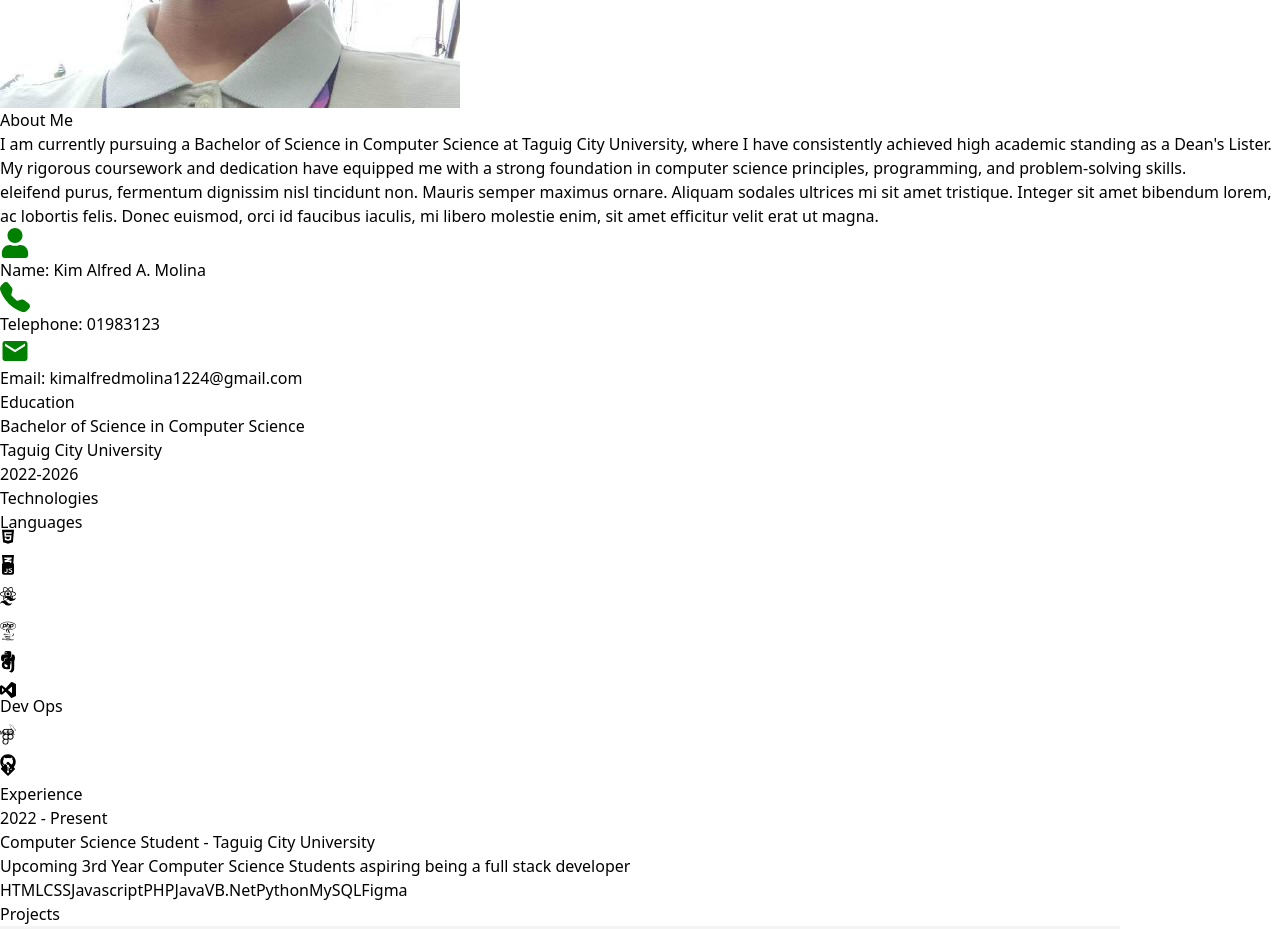
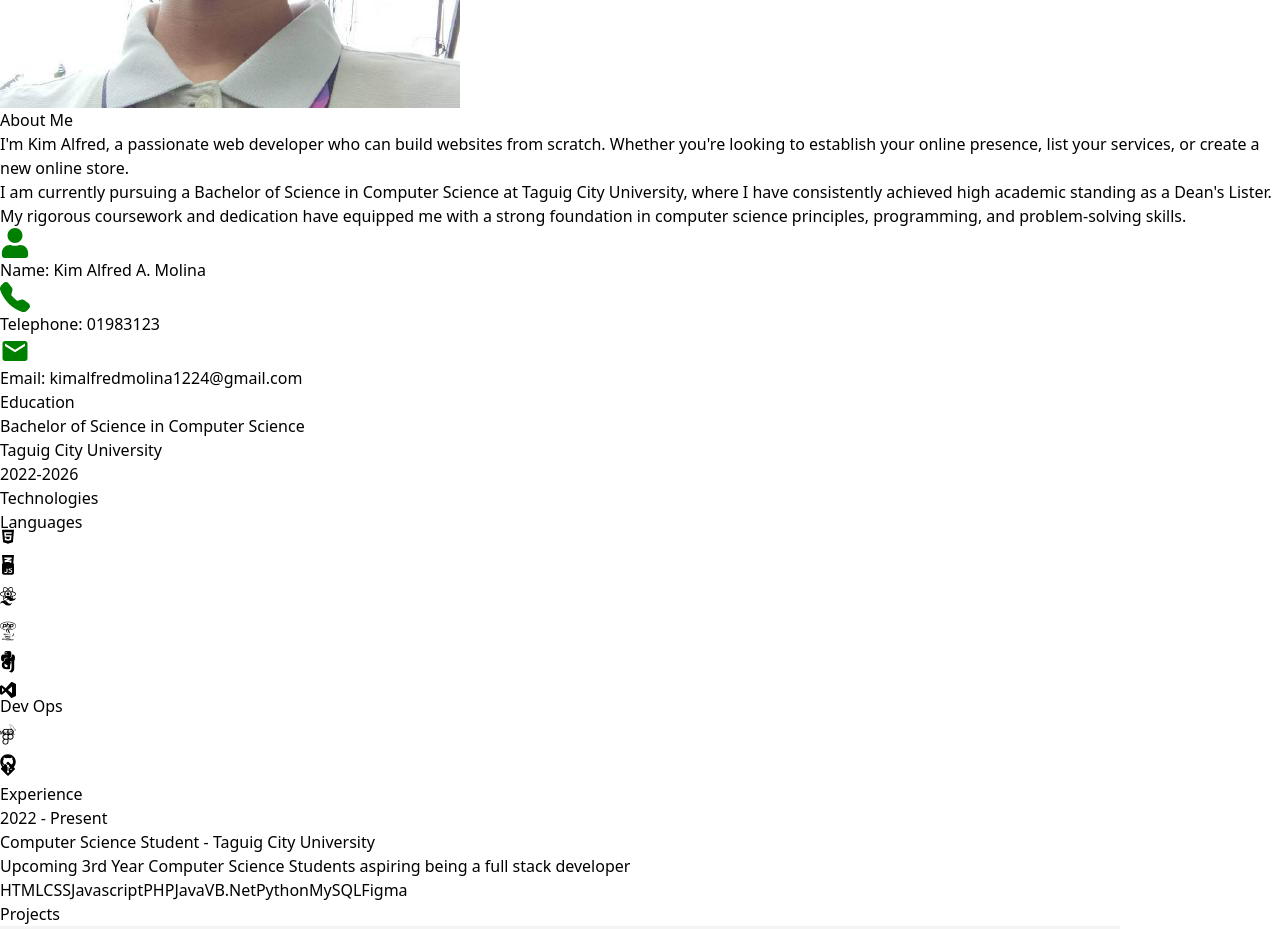
Before and after one commit to kimalfredmolina/KimAlfred-Portfolio, a React (Vite) app: page / in a window 1280 px wide. Shown: the part 1600-2529 px from the top of the page. Built offline with nearby package versions, Linux system fonts and the light colour scheme.

Commit message:
Added Description

```diff
--- a/src/components/About.jsx
+++ b/src/components/About.jsx
@@ -35,9 +35,8 @@ const About = () => {
             initial={{ opacity: 0, x: 100}}
             transition={{ duration: 1}}
             className="mt-4 text-white font-normal">
-                I am currently pursuing a Bachelor of Science in Computer Science at Taguig City University,
-                where I have consistently achieved high academic standing as a Dean's Lister. My rigorous coursework and dedication have
-                equipped me with a strong foundation in computer science principles, programming, and problem-solving skills.
+                I'm Kim Alfred, a passionate web developer who can build websites from scratch.
+                Whether you're looking to establish your online presence, list your services, or create a new online store.
             </motion.p>
 
             <motion.p
@@ -45,8 +44,9 @@ const About = () => {
             initial={{ opacity: 0, x: 100}}
             transition={{ duration: 1}}
             className="mt-4 text-white font-normal">
-                eleifend purus, fermentum dignissim nisl tincidunt non. Mauris semper maximus ornare. Aliquam sodales ultrices mi sit amet tristique. Integer sit amet bibendum lorem, ac
-                lobortis felis. Donec euismod, orci id faucibus iaculis, mi libero molestie enim, sit amet efficitur velit erat ut magna.
+                I am currently pursuing a Bachelor of Science in Computer Science at Taguig City University,
+                where I have consistently achieved high academic standing as a Dean's Lister. My rigorous coursework and dedication have
+                equipped me with a strong foundation in computer science principles, programming, and problem-solving skills.
             </motion.p>
 
             <motion.div
```
